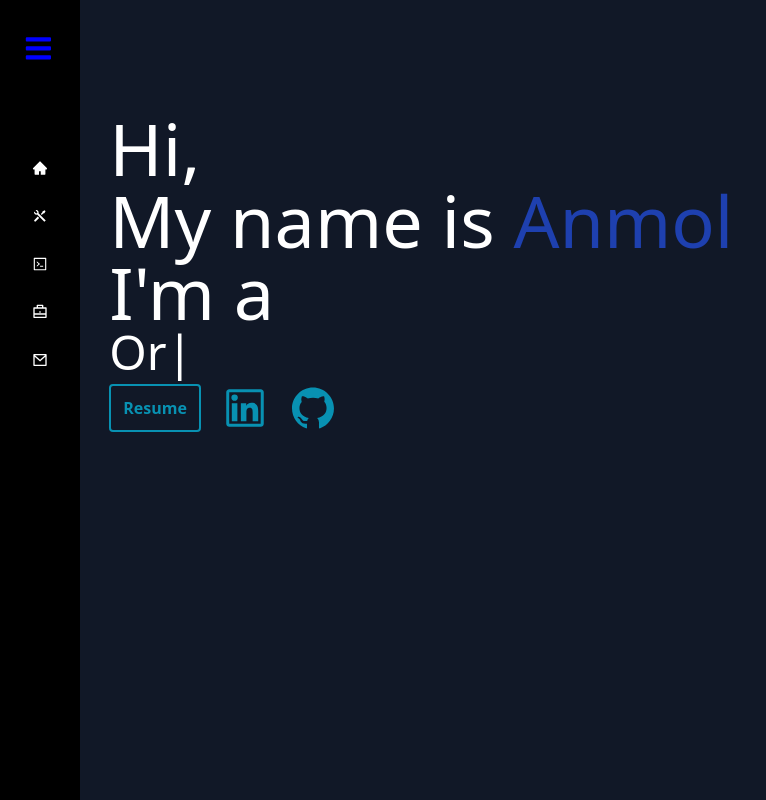
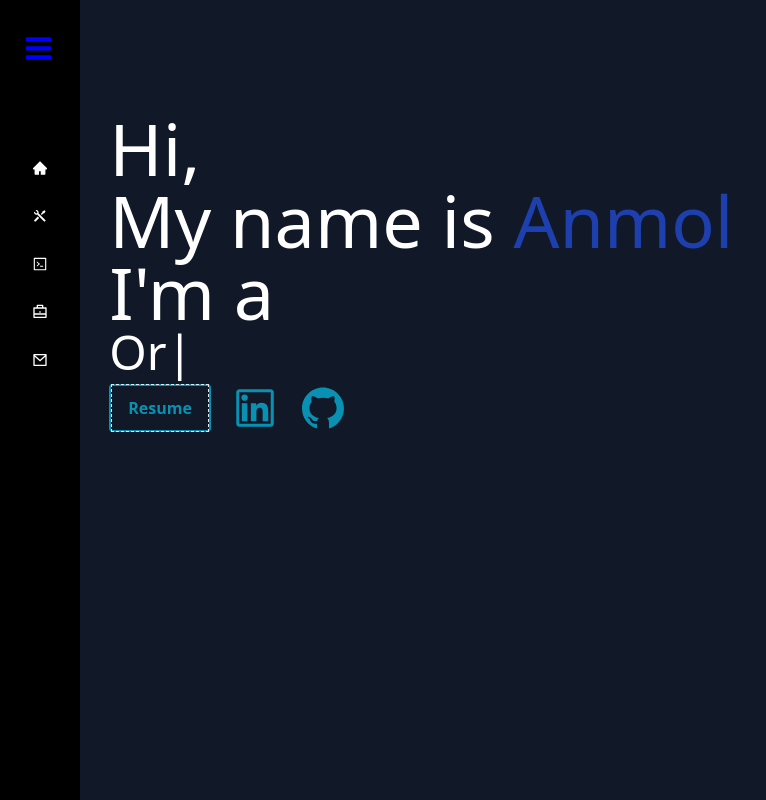
Before and after one commit to anmolp476/portfolio, a Next.js app: page / in a window 1280 px wide. Shown: the whole page, without its empty margins (0-766 px from the left). Built offline with nearby package versions, Linux system fonts and the light colour scheme.

Commit message:
Styled the button

```diff
--- a/pages/index.js
+++ b/pages/index.js
@@ -29,8 +29,8 @@ export default function Home() {
             />
           </div>
           <div className="w-2/5 flex flex-row justify-start gap-5">
-            <button className="border-2 rounded font-bold text-cyan-600 border-cyan-600 p-2 px-3 hover:bg-slate-800">
-              <a target="_blank" href="https://drive.google.com/file/d/1NXWq7RsmwE540KurXUTvyHWYeKYbMRA5/view?usp=sharing">
+            <button className="border-2 rounded font-bold text-cyan-600 border-cyan-600 hover:bg-slate-800">
+              <a target="_blank" className='border border-dashed px-4 py-3' href="https://drive.google.com/file/d/1NXWq7RsmwE540KurXUTvyHWYeKYbMRA5/view?usp=sharing">
                 Resume
               </a>
             </button>
```
